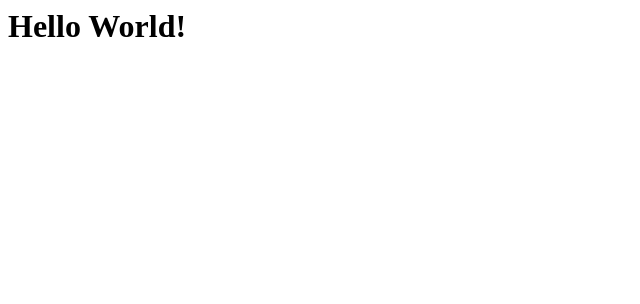
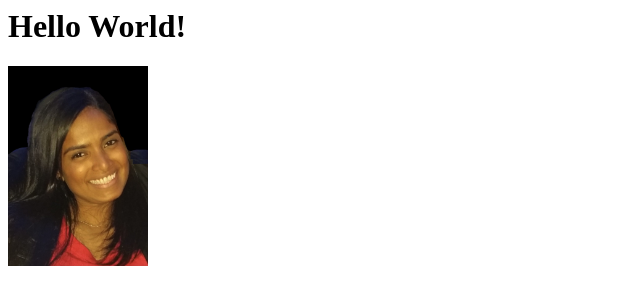
Before and after one commit to NisaHS/nisahs.github.io, a plain HTML site: page index.html in a window 1280 px wide. Shown: the whole page, without its empty margins (0-640 px from the left). Drawn offline with Linux system fonts and the light colour scheme.

Commit message:
add image"

```diff
--- a/index.html
+++ b/index.html
@@ -1,4 +1,6 @@
 <html>
 <h1>Hello World!</h1>
-
+<div>
+    <img src="nhs.jpg" height="200">
+</div>
 </html>
```
Also changed, not shown: nhs.jpg (added).
